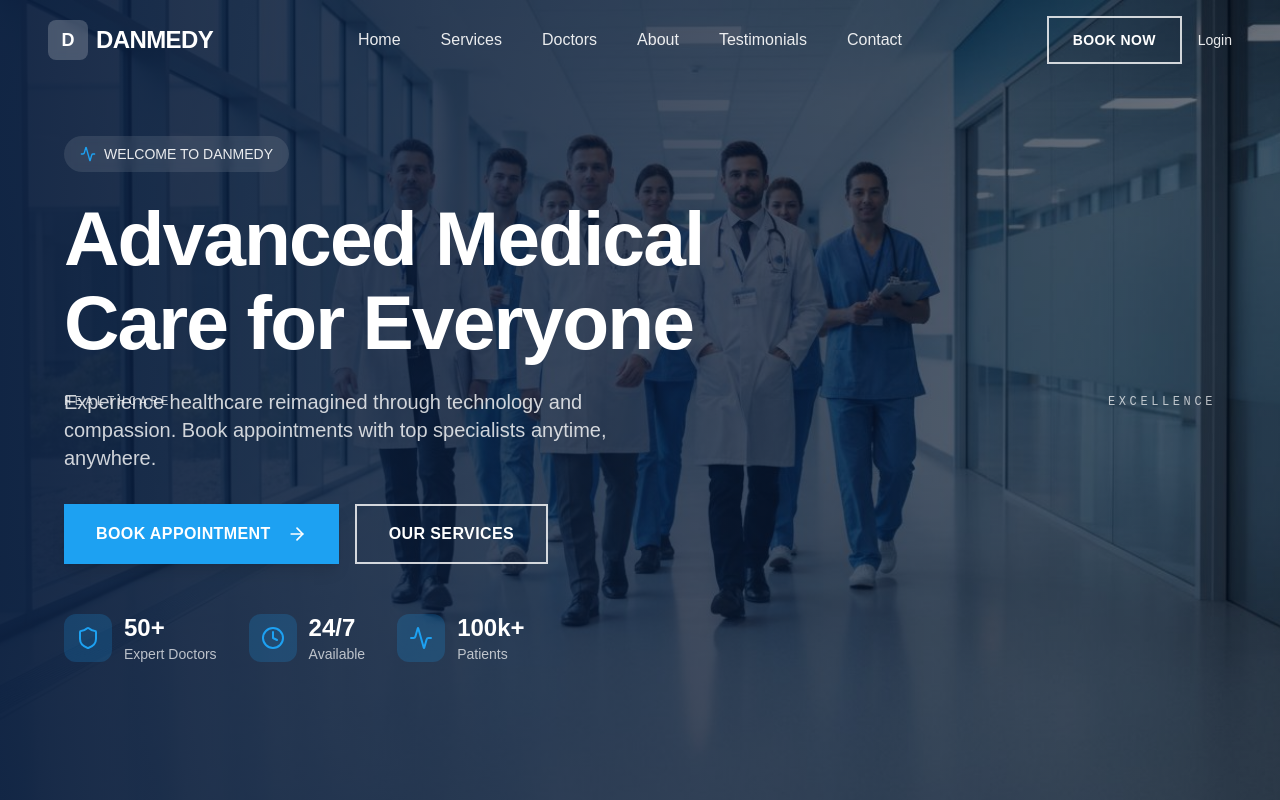
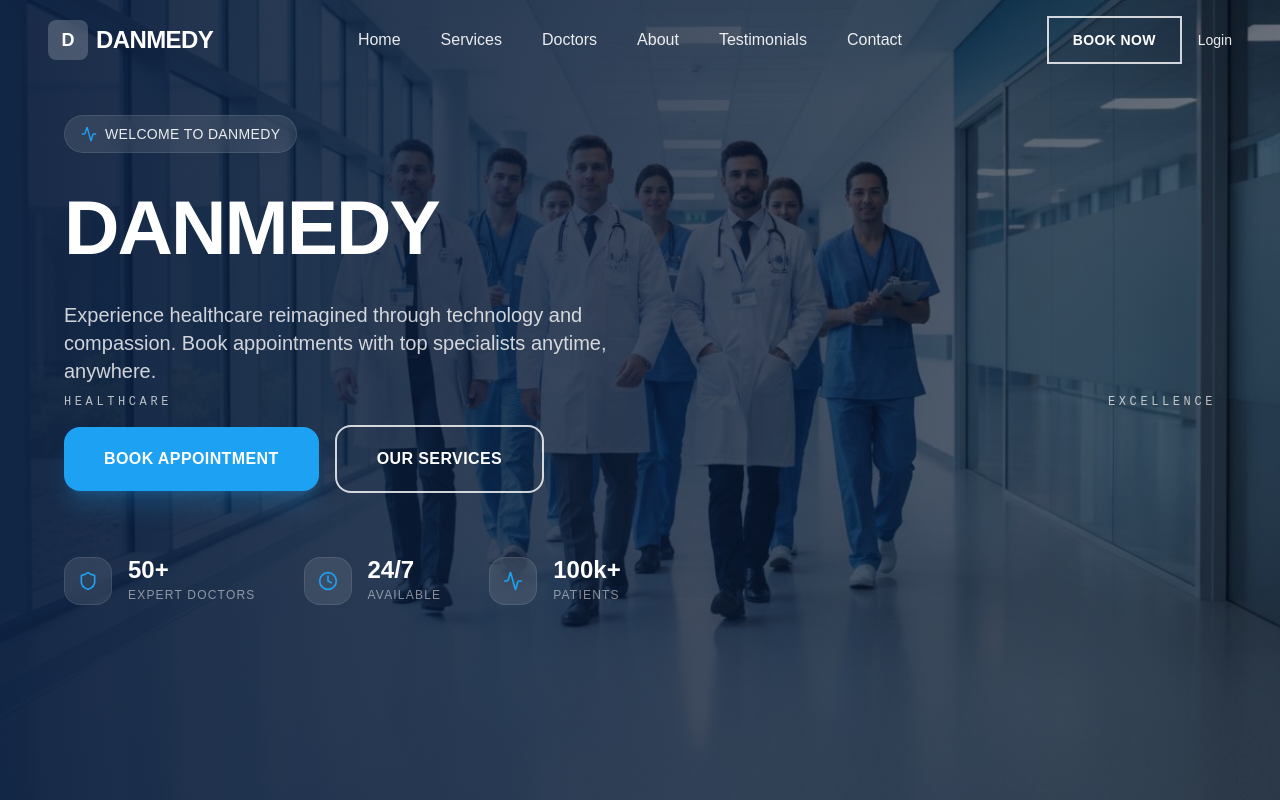
Before and after one commit to EzenewuDev/danmedys, a React (Vite) app: page / in a window 1280 px wide. Shown: the top 800 px of the page. Built offline with nearby package versions, Linux system fonts and the light colour scheme; a web font is replaced by a local one.

Commit message:
“minor”

```diff
--- a/src/pages/Login.tsx
+++ b/src/pages/Login.tsx
@@ -31,28 +31,28 @@ export function Login({ onLogin }: LoginProps) {
   };
 
   return (
-    <div className="min-h-screen bg-gradient-to-br from-[#0a1e3f] via-[#0f2b5b] to-[#1DA1F2] flex items-center justify-center p-4">
+    <div className="min-h-[100dvh] bg-gradient-to-br from-[#0a1e3f] via-[#0f2b5b] to-[#1DA1F2] flex flex-col items-center justify-center p-4 sm:p-8">
       {/* Back button */}
       <Link
         to="/"
-        className="absolute top-6 left-6 text-white/80 hover:text-white flex items-center gap-2 transition-colors"
+        className="fixed top-6 left-6 text-white/80 hover:text-white flex items-center gap-2 transition-colors z-50 bg-black/20 backdrop-blur-md px-3 py-1.5 rounded-full text-sm"
       >
-        <ArrowLeft className="w-5 h-5" />
-        Back to Home
+        <ArrowLeft className="w-4 h-4" />
+        Back
       </Link>
 
-      <div className="w-full max-w-md">
+      <div className="w-full max-w-md py-8">
         {/* Logo */}
-        <div className="text-center mb-8">
-          <div className="w-16 h-16 bg-white rounded-2xl flex items-center justify-center mx-auto mb-4 shadow-xl">
-            <Activity className="w-8 h-8 text-[#1DA1F2]" />
+        <div className="text-center mb-6">
+          <div className="w-14 h-14 bg-white rounded-2xl flex items-center justify-center mx-auto mb-4 shadow-xl">
+            <Activity className="w-7 h-7 text-[#1DA1F2]" />
           </div>
-          <h1 className="text-3xl font-bold text-white">Welcome Back</h1>
-          <p className="text-white/70 mt-2">Sign in to access your health dashboard</p>
+          <h1 className="text-3xl font-bold text-white tracking-tight">Welcome Back</h1>
+          <p className="text-white/70 mt-1.5 text-sm">Sign in to access your health dashboard</p>
         </div>
 
         {/* Login Form */}
-        <div className="bg-white rounded-2xl p-8 shadow-2xl">
+        <div className="bg-white rounded-3xl p-6 sm:p-8 shadow-2xl">
           {error && (
             <div className="mb-4 p-3 bg-red-50 border border-red-200 rounded-xl text-red-600 text-sm">
               {error}
--- a/src/sections/Hero.tsx
+++ b/src/sections/Hero.tsx
@@ -2,7 +2,7 @@ import { useEffect, useState, useRef } from 'react';
 import { cn } from '@/lib/utils';
 import { heroConfig } from '@/config';
 import { AnimatedButton } from '@/components/AnimatedButton';
-import { ArrowRight, Activity, Shield, Clock } from 'lucide-react';
+import { Activity, Shield, Clock } from 'lucide-react';
 
 interface HeroProps {
   onBookClick?: () => void;
@@ -75,35 +75,35 @@ export function Hero({ onBookClick }: HeroProps) {
       )}
 
       {/* Content Container */}
-      <div className="relative z-30 flex flex-col items-start justify-center min-h-screen px-6 lg:px-16 pointer-events-none">
-        <div className="max-w-2xl">
+      <div className="relative z-30 flex flex-col items-start justify-center min-h-screen px-6 lg:px-16 pointer-events-none pb-20 pt-32 lg:pt-0">
+        <div className="max-w-2xl w-full">
           {/* Badge */}
           <div
             className={cn(
-              'inline-flex items-center gap-2 px-4 py-2 bg-white/10 backdrop-blur-sm rounded-full mb-6 transition-all duration-[1200ms] ease-out-quart',
+              'inline-flex items-center gap-2 px-4 py-2 bg-white/10 backdrop-blur-md rounded-full mb-8 transition-all duration-[1200ms] ease-out-quart border border-white/10',
               isLoaded ? 'opacity-100 translate-y-0' : 'opacity-0 translate-y-8'
             )}
             style={{ transitionDelay: '400ms' }}
           >
             <Activity className="w-4 h-4 text-[#1DA1F2]" />
-            <span className="text-sm text-white/90 font-medium">{heroConfig.badge}</span>
+            <span className="text-sm text-white/90 font-medium tracking-wide">{heroConfig.badge}</span>
           </div>
 
           {/* Main Heading */}
           <h1
             className={cn(
-              'text-[clamp(2.5rem,6vw,5rem)] font-bold text-white tracking-tight leading-[1.1] mb-6 transition-all duration-[1200ms] ease-out-quart',
+              'text-[clamp(2.2rem,6vw,5rem)] font-bold text-white tracking-tight leading-[1.1] mb-8 transition-all duration-[1200ms] ease-out-quart',
               isLoaded ? 'opacity-100 translate-y-0' : 'opacity-0 translate-y-8'
             )}
             style={{ transitionDelay: '500ms' }}
           >
-            {heroConfig.heading}
+            {heroConfig.name}
           </h1>
 
-          {/* Subheading */}
+          {/* Description */}
           <p
             className={cn(
-              'text-lg md:text-xl text-white/80 mb-8 max-w-xl transition-all duration-[1200ms] ease-out-quart',
+              'text-lg lg:text-xl text-white/80 max-w-xl mb-10 leading-relaxed transition-all duration-[1200ms] ease-out-quart',
               isLoaded ? 'opacity-100 translate-y-0' : 'opacity-0 translate-y-8'
             )}
             style={{ transitionDelay: '600ms' }}
@@ -111,59 +111,68 @@ export function Hero({ onBookClick }: HeroProps) {
             {heroConfig.subheading}
           </p>
 
-          {/* CTA Buttons */}
+          {/* Action Buttons */}
           <div
             className={cn(
-              'flex flex-wrap gap-4 mb-12 transition-all duration-[1200ms] ease-out-quart pointer-events-auto',
+              'flex flex-col sm:flex-row items-stretch sm:items-center gap-4 transition-all duration-[1200ms] ease-out-quart pointer-events-auto',
               isLoaded ? 'opacity-100 translate-y-0' : 'opacity-0 translate-y-8'
             )}
             style={{ transitionDelay: '700ms' }}
           >
-            <AnimatedButton onClick={onBookClick} variant="primary" size="lg">
-              {heroConfig.cta}
-              <ArrowRight className="w-5 h-5 ml-2" />
+            <AnimatedButton
+              onClick={onBookClick}
+              variant="primary"
+              size="lg"
+              className="px-10 py-5 rounded-2xl shadow-xl shadow-[#1DA1F2]/20"
+            >
+              Book Appointment
             </AnimatedButton>
             <a href="#services">
-              <AnimatedButton variant="outline-white" size="lg">
+              <AnimatedButton
+                variant="outline-white"
+                size="lg"
+                className="px-10 py-5 rounded-2xl"
+                showIcon={false}
+              >
                 Our Services
               </AnimatedButton>
             </a>
           </div>
+        </div>
 
-          {/* Stats */}
+        {/* Hero Stats */}
         <div
           className={cn(
-              'flex flex-wrap gap-8 transition-all duration-[1200ms] ease-out-quart',
+            'flex flex-wrap items-center gap-8 lg:gap-12 mt-16 transition-all duration-[1200ms] ease-out-quart',
             isLoaded ? 'opacity-100 translate-y-0' : 'opacity-0 translate-y-8'
           )}
           style={{ transitionDelay: '800ms' }}
         >
-            <div className="flex items-center gap-3">
-              <div className="w-12 h-12 bg-[#1DA1F2]/20 rounded-xl flex items-center justify-center">
-                <Shield className="w-6 h-6 text-[#1DA1F2]" />
+          <div className="flex items-center gap-4">
+            <div className="w-12 h-12 bg-white/10 backdrop-blur-md rounded-2xl flex items-center justify-center border border-white/10">
+              <Shield className="w-5 h-5 text-[#1DA1F2]" />
             </div>
             <div>
-                <p className="text-2xl font-bold text-white">50+</p>
-                <p className="text-sm text-white/70">Expert Doctors</p>
+              <p className="text-2xl font-bold text-white leading-none mb-1">50+</p>
+              <p className="text-xs text-white/50 uppercase tracking-widest font-medium">Expert Doctors</p>
             </div>
           </div>
-            <div className="flex items-center gap-3">
-              <div className="w-12 h-12 bg-[#1DA1F2]/20 rounded-xl flex items-center justify-center">
-                <Clock className="w-6 h-6 text-[#1DA1F2]" />
+          <div className="flex items-center gap-4">
+            <div className="w-12 h-12 bg-white/10 backdrop-blur-md rounded-2xl flex items-center justify-center border border-white/10">
+              <Clock className="w-5 h-5 text-[#1DA1F2]" />
             </div>
             <div>
-                <p className="text-2xl font-bold text-white">24/7</p>
-                <p className="text-sm text-white/70">Available</p>
+              <p className="text-2xl font-bold text-white leading-none mb-1">24/7</p>
+              <p className="text-xs text-white/50 uppercase tracking-widest font-medium">Available</p>
             </div>
           </div>
-            <div className="flex items-center gap-3">
-              <div className="w-12 h-12 bg-[#1DA1F2]/20 rounded-xl flex items-center justify-center">
-                <Activity className="w-6 h-6 text-[#1DA1F2]" />
+          <div className="flex items-center gap-4">
+            <div className="w-12 h-12 bg-white/10 backdrop-blur-md rounded-2xl flex items-center justify-center border border-white/10">
+              <Activity className="w-5 h-5 text-[#1DA1F2]" />
             </div>
             <div>
-                <p className="text-2xl font-bold text-white">100k+</p>
-                <p className="text-sm text-white/70">Patients</p>
-              </div>
+              <p className="text-2xl font-bold text-white leading-none mb-1">100k+</p>
+              <p className="text-xs text-white/50 uppercase tracking-widest font-medium">Patients</p>
             </div>
           </div>
         </div>
```
Also changed, not shown: src/components/Navigation.tsx (+25 -10 lines), 1 other file (tests, documents, lock files or other folders). Lines whose indentation alone changed are shown as unchanged.
